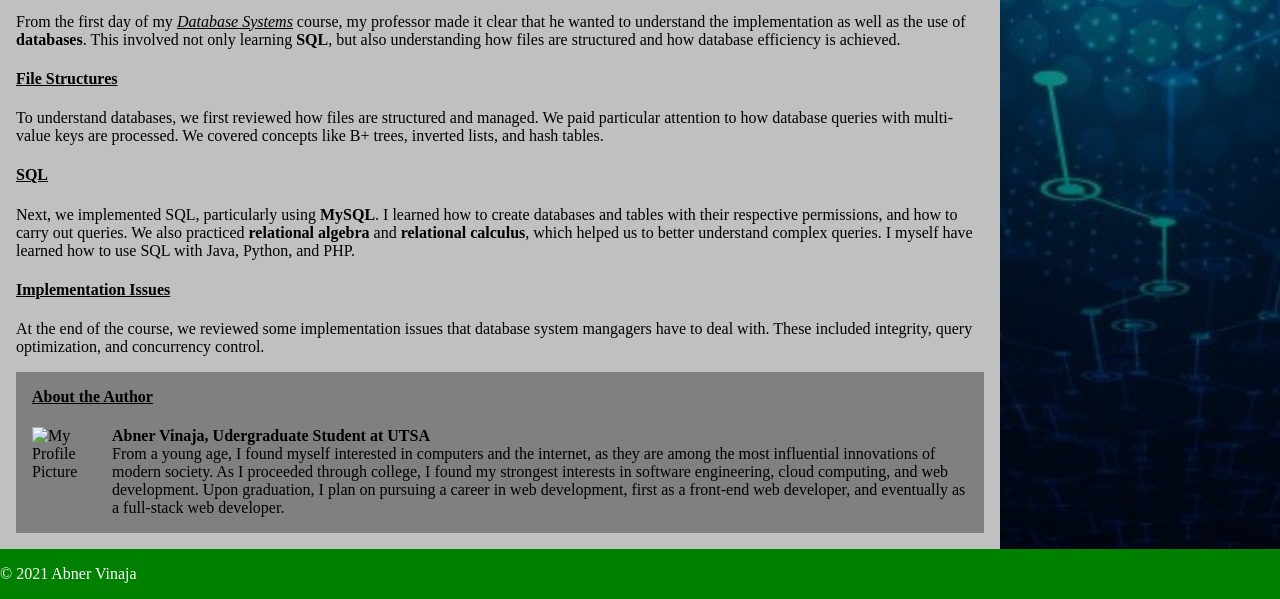
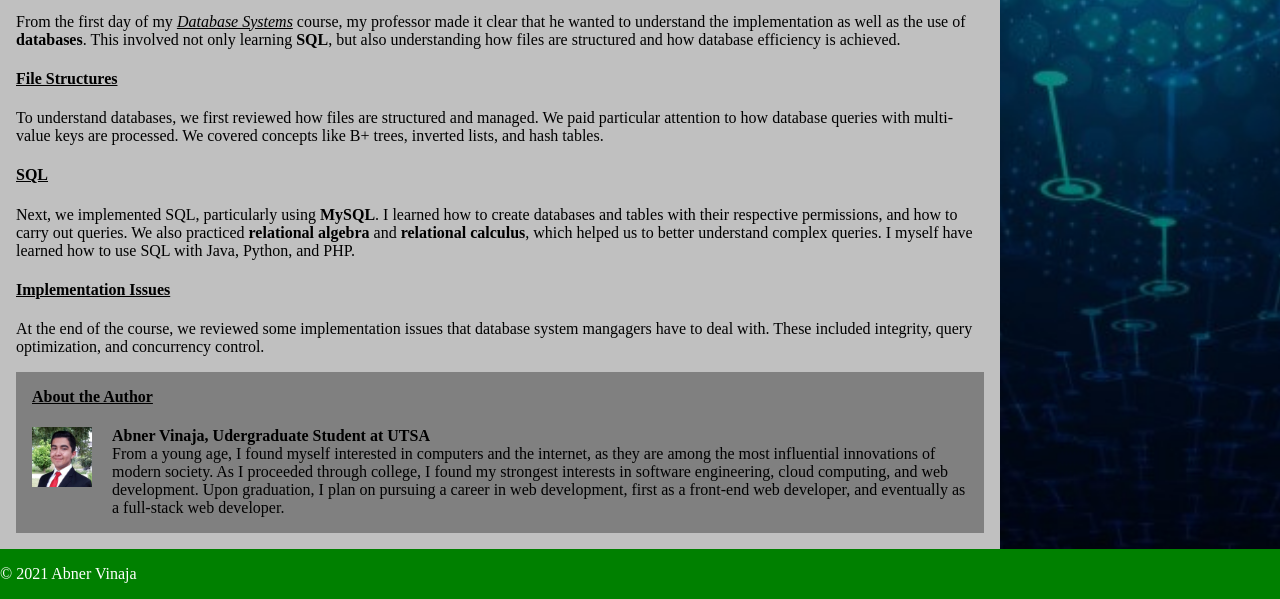
Before and after one commit to ssy089/Abner-Personal-Blog-Project, a plain HTML site: page posts/DataConcepts.html in a window 1280 px wide. Shown: the part 810-1409 px from the top of the page. Drawn offline with Linux system fonts and the light colour scheme.

Commit message:
Update profile picture link in post web pages

```diff
--- a/posts/DataConcepts.html
+++ b/posts/DataConcepts.html
@@ -58,7 +58,7 @@
 	    <section class="about-author">
 	        <h4>About the Author</h4>
 		<figure>
-		    <img src="../images/Profile Picture.png" alt="My Profile Picture">
+		    <img src="../images/Profile_Picture.png" alt="My Profile Picture">
 		</figure>
 		<p>
 		    <strong>Abner Vinaja, Udergraduate Student at UTSA</strong>
```
Also changed, not shown: posts/JPC.html (+1 -1 lines), posts/LearnWebDev.html (+1 -1 lines).
